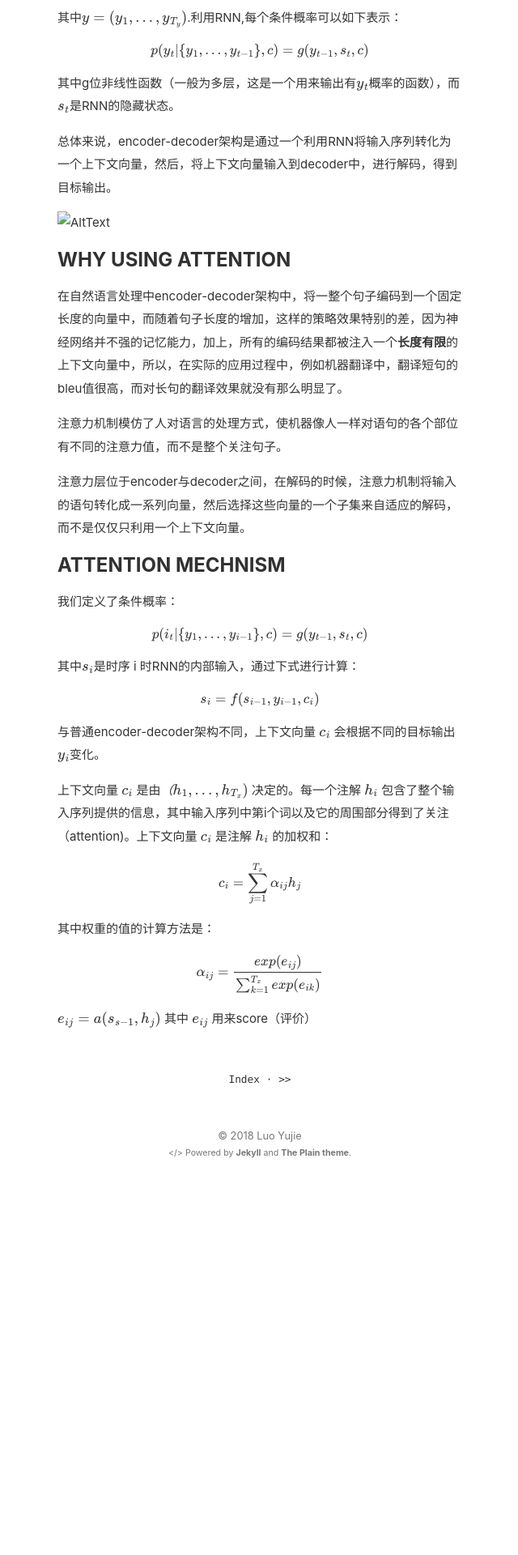
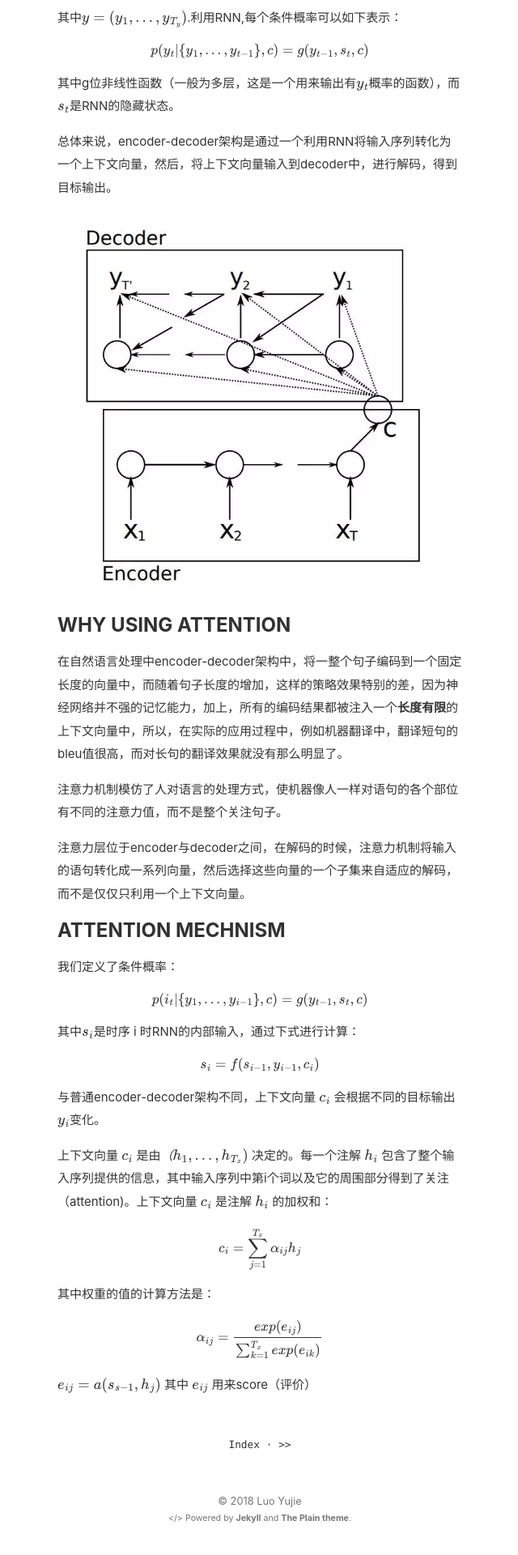
Before and after one commit to luome/luome.github.io, a Jekyll site: the page built from _posts/2018-10-20-注意力机制在序列建模中的作用.md, in a window 1280 px wide. Shown: the part 815-2735 px from the top of the page at 81% size, without its empty margins (319-959 px from the left). Built offline with Jekyll 4.4.1, drawn with Linux system fonts in a browser that asks for light colours; formulas are drawn with MathJax 3; before the commit the page ends 2284 px from its top, so only the background shows below that.

Commit message:
10-21 pic

```diff
--- a/_posts/2018-10-20-注意力机制在序列建模中的作用.md
+++ b/_posts/2018-10-20-注意力机制在序列建模中的作用.md
@@ -24,7 +24,7 @@ $$p(y_t|\lbrace y_1, ...,y_{t-1} \rbrace , c) = g(y_{t-1}, s_t, c)$$
 
 总体来说，encoder-decoder架构是通过一个利用RNN将输入序列转化为一个上下文向量，然后，将上下文向量输入到decoder中，进行解码，得到目标输出。
 
-![AltText](_posts/images/encoder-decoder.jpg)
+![image](/images/encoder-decoder.jpg)
 
 ## WHY USING ATTENTION
 
```
Also changed, not shown: images/encoder-decoder.jpg (renamed from _posts/images/encoder-decoder.jpg).
